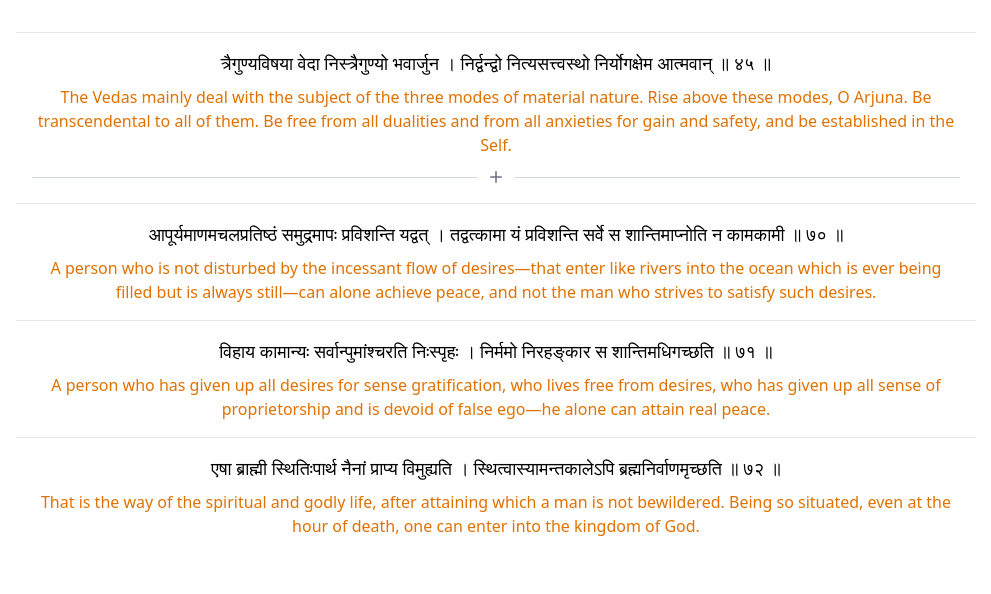
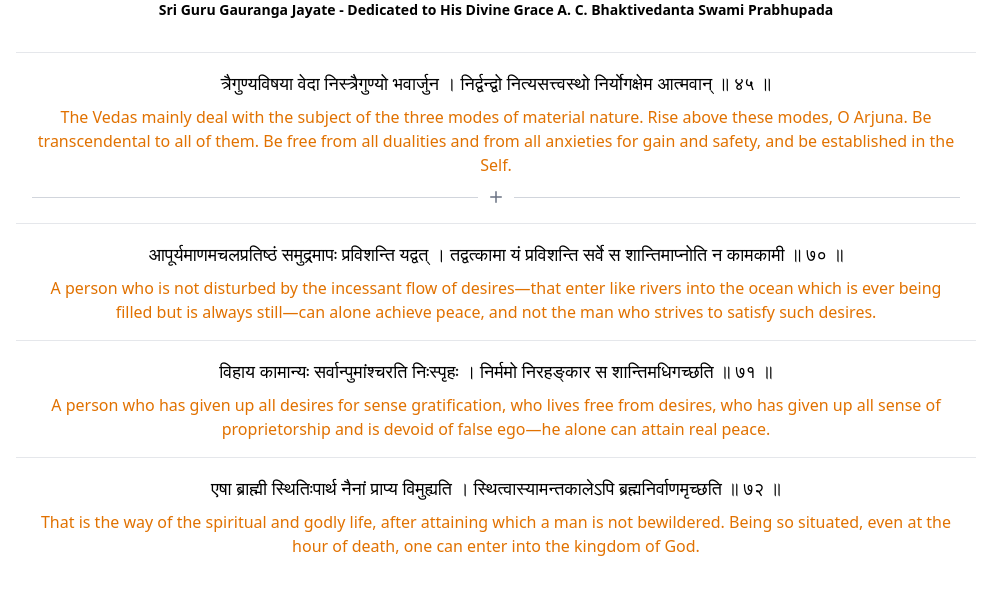
Before and after one commit to gaurahari-dasa/train-bg, a Vue app: page / in a window 1280 px wide. Shown: the top 594 px of the page, without its empty margins (144-1135 px from the left). Built offline with nearby package versions, Linux system fonts and the light colour scheme.

Commit message:
Dedication to Srila Prabhupada, Haribol

```diff
--- a/src/App.vue
+++ b/src/App.vue
@@ -4,6 +4,7 @@ import SlokaList from './components/SlokaList.vue';
 
 <template>
   <main class="container mx-auto max-w-3/4">
+    <h3 class="text-sm font-semibold sticky text-center top-0 left-0">Sri Guru Gauranga Jayate - Dedicated to His Divine Grace A. C. Bhaktivedanta Swami Prabhupada</h3>
     <SlokaList />
   </main>
 </template>
```
